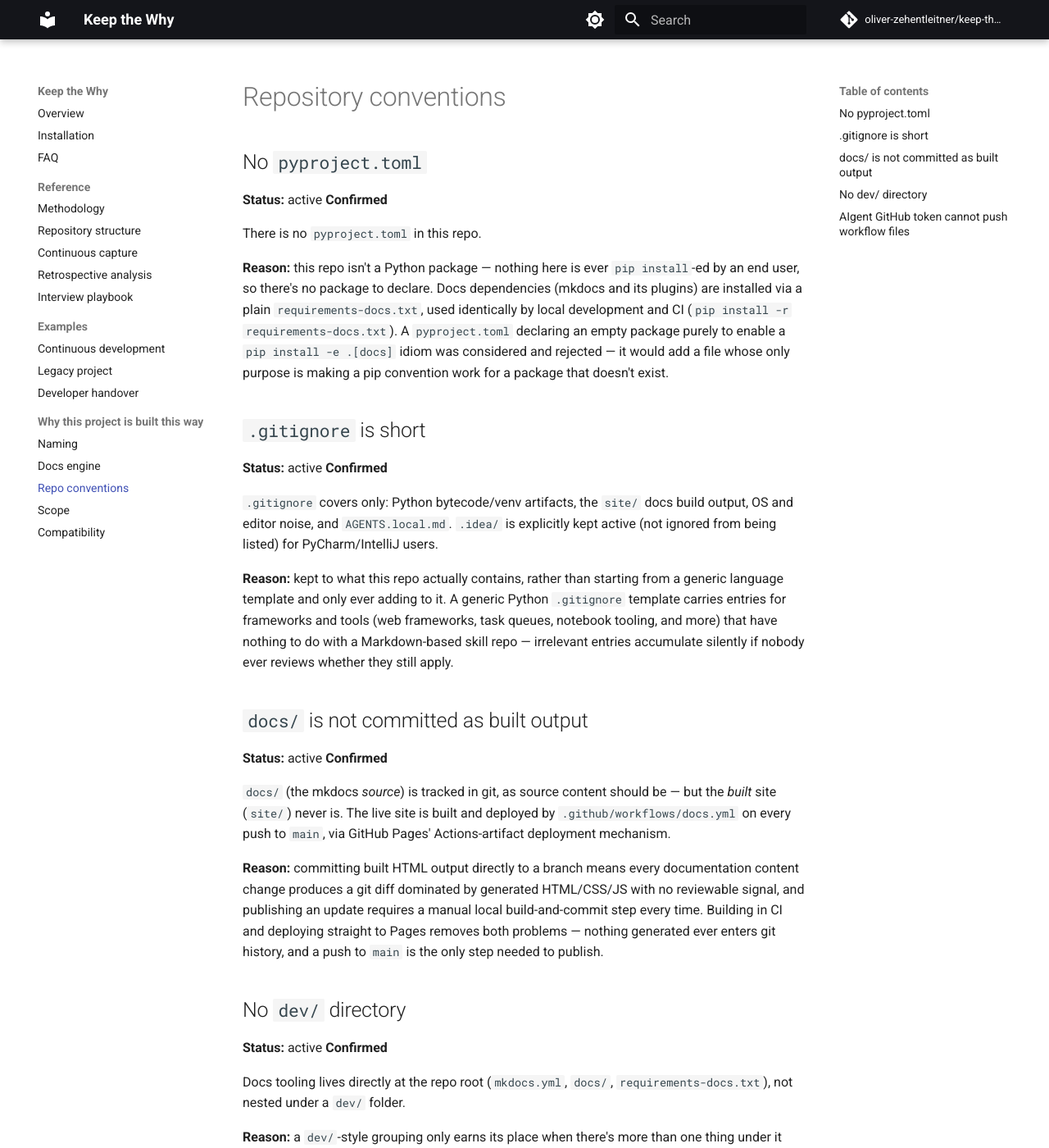
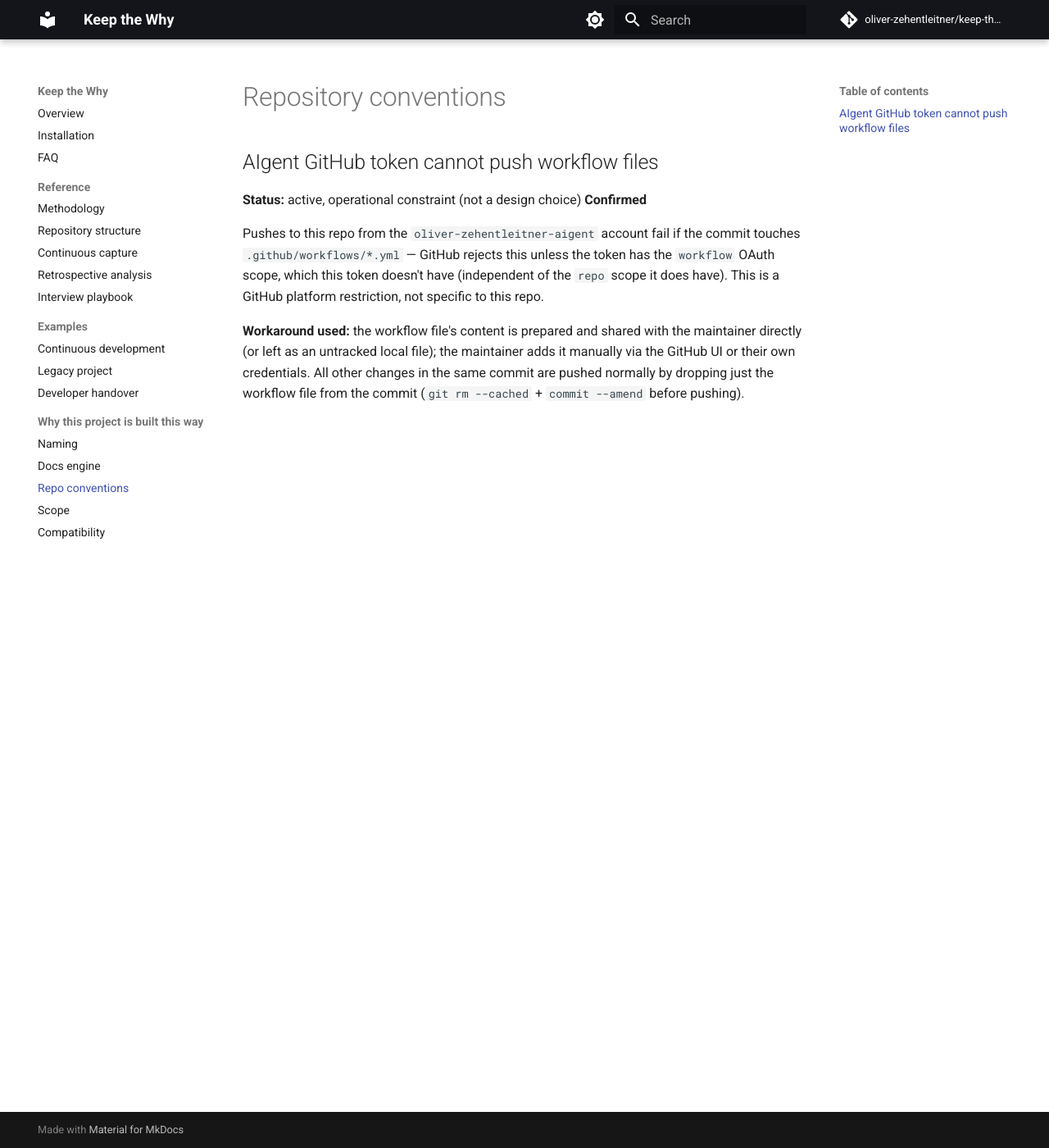
Before and after one commit to oliver-zehentleitner/keep-the-why, an MkDocs documentation site: the page built from docs/context/repo-conventions.md, in a window 1280 px wide and 1400 px high. Shown: the whole window at 82% size. Built offline with MkDocs 1.6.1 and Material for MkDocs 9.7.7, drawn with Linux system fonts in a browser that asks for light colours; comment, search, counter and statistics services are not loaded; some of the changed text lies outside the part shown.

Commit message:
Document the current design on its own terms, not as corrected history
context/docs-engine.md and context/repo-conventions.md described the
current mkdocs/repo setup by contrasting it against earlier missteps
(a "Rejected: Sphinx" section, "why there's no pyproject.toml", "why
docs/ isn't committed", "why there's no dev/ directory) - all framed
as corrections to a prior, unreflected-upon state rather than as this
project's own deliberate design.

This project's v0.1 is the published status quo, not a decision
journey to justify. Removed the corrected-history framing; kept only
the positive reasoning for what's actually here (docs-engine.md) and
the one genuinely current operational fact (the workflow-file push
constraint in repo-conventions.md). Going forward, changes from this
baseline get the alternatives-fork treatment - the baseline itself
doesn't need to justify what it isn't.

Also added a caveat to SKILL.md Core rule 7: a rejected alternative
worth recording is one that was a genuine candidate, not an earlier
mistake corrected before it was ever a real fork in the road.

```diff
--- a/context/repo-conventions.md
+++ b/context/repo-conventions.md
@@ -1,40 +1,4 @@
 # Repository conventions
-
-## No `pyproject.toml`
-
-**Status:** active
-**Confirmed**
-
-There is no `pyproject.toml` in this repo.
-
-**Reason:** this repo isn't a Python package — nothing here is ever `pip install`-ed by an end user, so there's no package to declare. Docs dependencies (mkdocs and its plugins) are installed via a plain `requirements-docs.txt`, used identically by local development and CI (`pip install -r requirements-docs.txt`). A `pyproject.toml` declaring an empty package purely to enable a `pip install -e .[docs]` idiom was considered and rejected — it would add a file whose only purpose is making a pip convention work for a package that doesn't exist.
-
-## `.gitignore` is short
-
-**Status:** active
-**Confirmed**
-
-`.gitignore` covers only: Python bytecode/venv artifacts, the `site/` docs build output, OS and editor noise, and `AGENTS.local.md`. `.idea/` is explicitly kept active (not ignored from being listed) for PyCharm/IntelliJ users.
-
-**Reason:** kept to what this repo actually contains, rather than starting from a generic language template and only ever adding to it. A generic Python `.gitignore` template carries entries for frameworks and tools (web frameworks, task queues, notebook tooling, and more) that have nothing to do with a Markdown-based skill repo — irrelevant entries accumulate silently if nobody ever reviews whether they still apply.
-
-## `docs/` is not committed as built output
-
-**Status:** active
-**Confirmed**
-
-`docs/` (the mkdocs *source*) is tracked in git, as source content should be — but the *built* site (`site/`) never is. The live site is built and deployed by `.github/workflows/docs.yml` on every push to `main`, via GitHub Pages' Actions-artifact deployment mechanism.
-
-**Reason:** committing built HTML output directly to a branch means every documentation content change produces a git diff dominated by generated HTML/CSS/JS with no reviewable signal, and publishing an update requires a manual local build-and-commit step every time. Building in CI and deploying straight to Pages removes both problems — nothing generated ever enters git history, and a push to `main` is the only step needed to publish.
-
-## No `dev/` directory
-
-**Status:** active
-**Confirmed**
-
-Docs tooling lives directly at the repo root (`mkdocs.yml`, `docs/`, `requirements-docs.txt`), not nested under a `dev/` folder.
-
-**Reason:** a `dev/`-style grouping only earns its place when there's more than one thing under it needing separation from the rest of the repo. This repo doesn't have that — docs tooling is the only "build-time" concern it has, so it stays flat at the root rather than adding a directory layer that groups nothing.
 
 ## AIgent GitHub token cannot push workflow files
 
```
Also changed, not shown: SKILL.md (+1 -1 lines), context/docs-engine.md (+2 -17 lines), context/index.md (+2 -2 lines).
